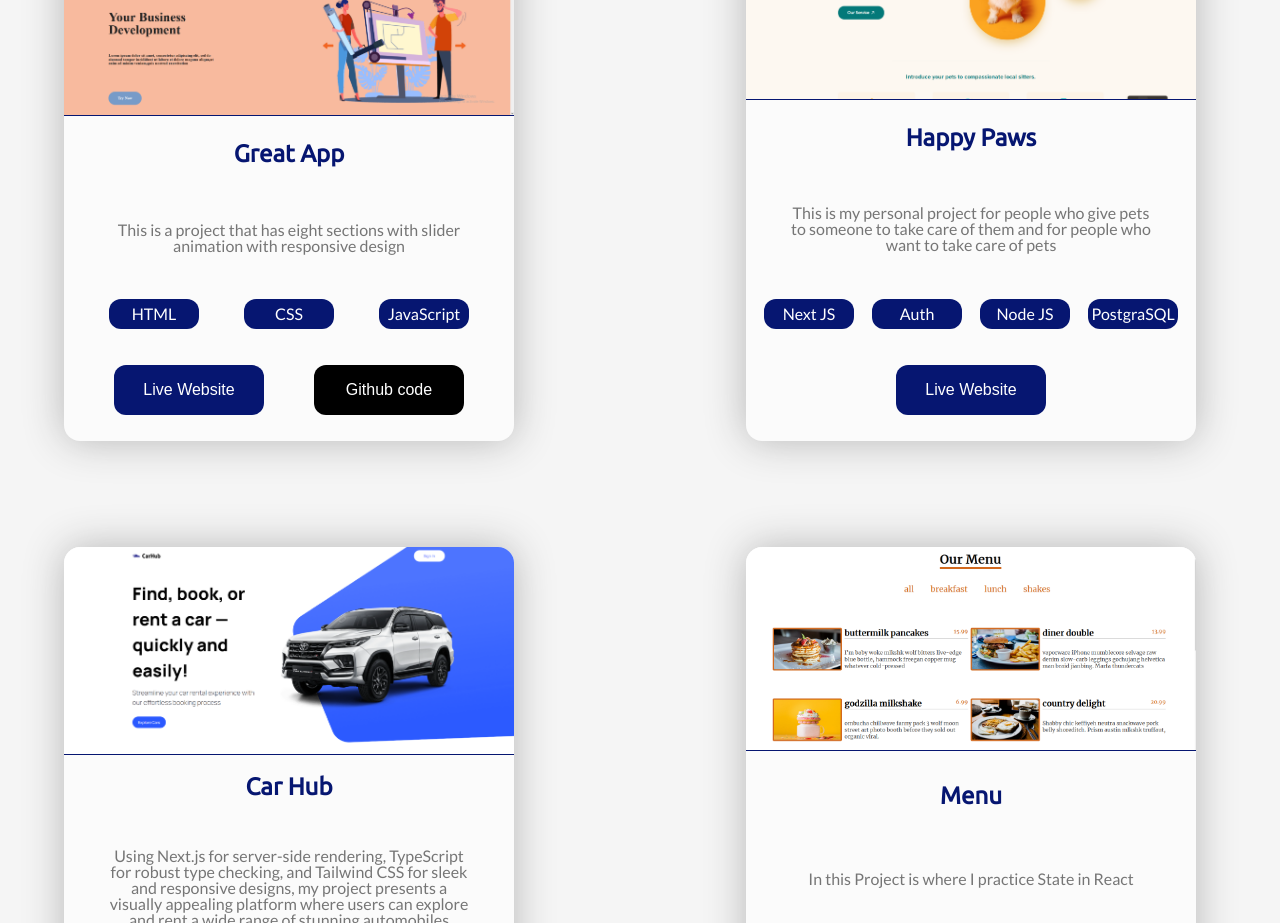
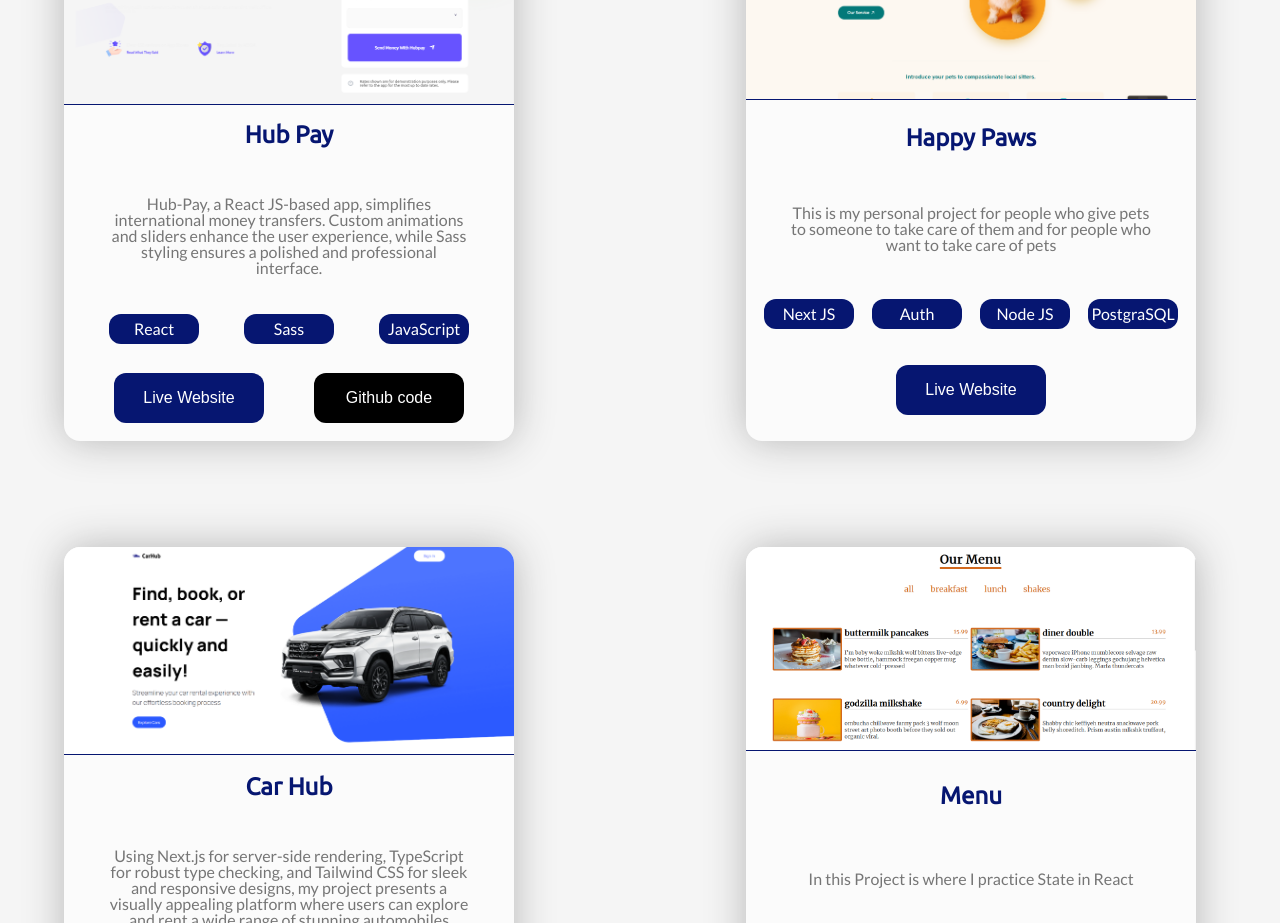
Before and after one commit to Conke99/LatestPortfolio, a React (Create React App) app: page / in a window 1280 px wide. Shown: the part 2000-2923 px from the top of the page. Built offline with nearby package versions, Linux system fonts and the light colour scheme.

Commit message:
Changed the project

```diff
--- a/src/Components/Projects/Projects.js
+++ b/src/Components/Projects/Projects.js
@@ -5,12 +5,12 @@ const Projects = () => {
     {
       id: 1,
       img: "./Images/ProjectImages/Project 1.png",
-      name: "Great App",
+      name: "Hub Pay",
       about:
-        "This is a project that has eight sections with slider animation with responsive design",
-      tech: ["HTML", "CSS", "JavaScript"],
-      liveWebsite: "https://serene-jackson-38601d.netlify.app/",
-      gitHub: "https://github.com/FoodNipple/GreatApp",
+        "Hub-Pay, a React JS-based app, simplifies international money transfers. Custom animations and sliders enhance the user experience, while Sass styling ensures a polished and professional interface.",
+      tech: ["React", "Sass", "JavaScript"],
+      liveWebsite: "https://determined-brattain-a1f041.netlify.app/",
+      gitHub: "https://github.com/Conke99/HubPay",
     },
     {
       id: 2,
```
Also changed, not shown: public/Images/ProjectImages/Project 1.png.
